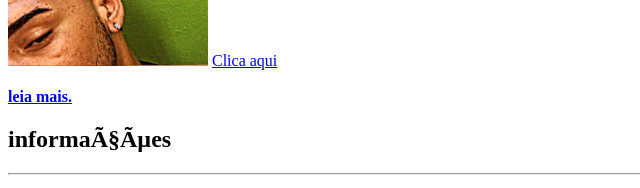
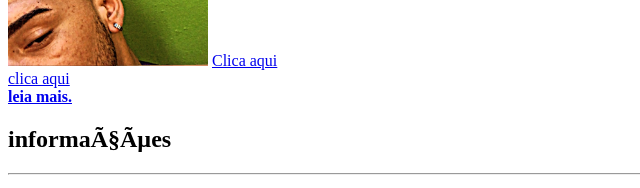
Before and after one commit to wemersonrodrigues/wemerson07.github.io, a plain HTML site: page curriculo.html in a window 1280 px wide. Shown: the part 258-446 px from the top of the page, 0-640 px from the left. Drawn offline with Linux system fonts and the light colour scheme.

Commit message:
Update curriculo.html

```diff
--- a/curriculo.html
+++ b/curriculo.html
@@ -16,6 +16,7 @@
     <img src="image.jpg" width="200" height="190">
     <a href="google.html">Clica aqui</a>
     <br>
+    <a href="google.html">clica aqui</a>
     <strong> <br>
         <a href=" ">leia mais.</a></strong>
 
```
